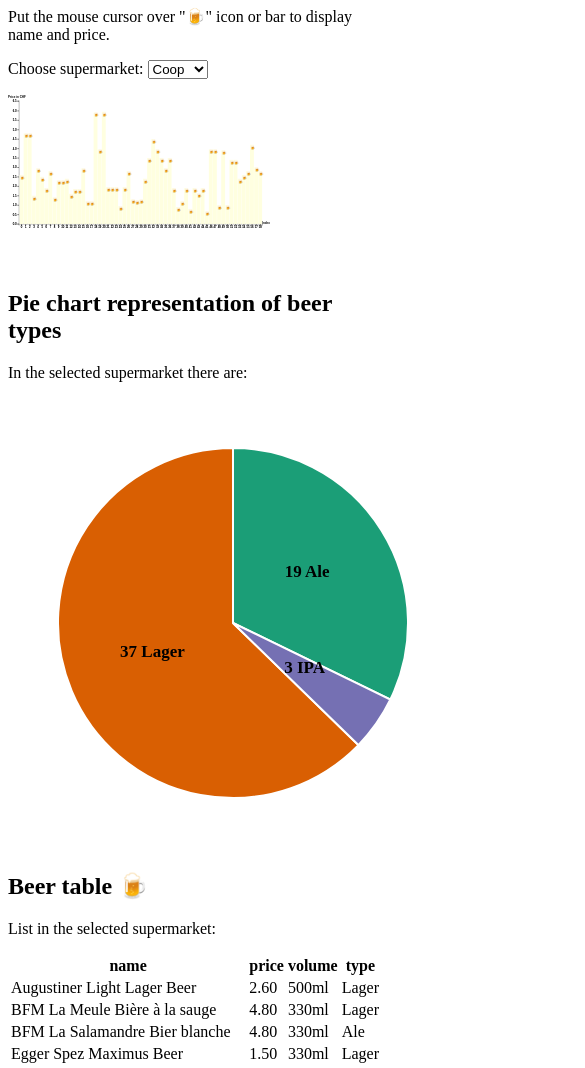
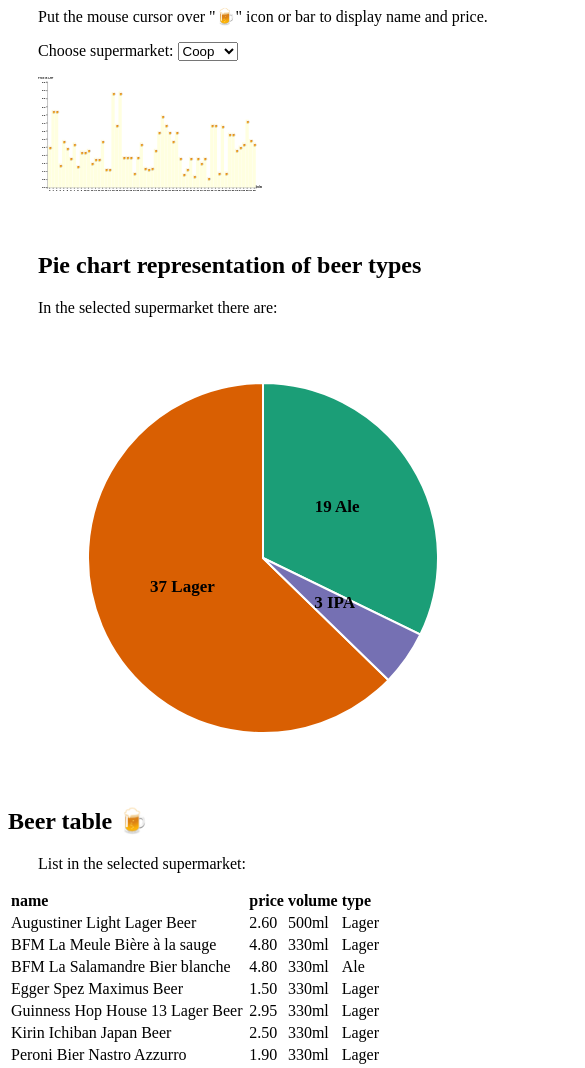
Before and after one commit to Andrei-ctrl/Visualisation-beer-prices, a plain HTML site: page index.html in a window 390 px wide. Shown: the part 73-1141 px from the top of the page, 585 px wide, since content can reach past the window. Drawn offline with nearby package versions, Linux system fonts and the light colour scheme.

Commit message:
Update style.css

```diff
--- a/css/style.css
+++ b/css/style.css
@@ -8,22 +8,121 @@ p.title {
 }
 
 .canva {
-  width: 70%;
-  height: 70%;
+  margin-left: 30px;
+  width: 55%;
+  height: 55%;
+  display: inline-block;
+  justify-content: center;
+  position: relative;
+}
+
+.title,
+.title_pie {
+  margin-left: 30px;
+  width: 900px;
+}
+
+.instructions,
+p {
+  margin-left: 30px;
+  width: 900px;
+}
+
+#my_dataviz {
+  margin-left: 30px;
+  width: 900px;
   display: absolute;
   justify-content: center;
 }
-div.tooltip {
-  color: black;
+
+.title_table {
+  max-width: 1250px;
+  text-align: left;
+  position: relative;
+  left: 1200px;
+  bottom: 1240px;
+}
+.table_desc {
+  max-width: 1250px;
+  text-align: left;
+  position: relative;
+  left: 1173px;
+  bottom: 1235px;
+}
+#output {
+  max-width: 1250px;
+  text-align: left;
+  position: relative;
+  left: 1200px;
+  bottom: 1230px;
+}
+
+@media (max-width: 768px) {
+  .title_table,
+  .table_desc,
+  #output {
+    position: static;
+  }
+}
+
+@media (max-width: 768px) {
+  .title_table,
+  .table_desc,
+  #output {
+    position: static;
+  }
+  .canva {
+    margin-left: 30px;
+    width: auto;
+    height: auto;
+    display: inline-block;
+    justify-content: center;
+    position: relative;
+  }
+}
+
+@media (max-width: 768px) {
+  .title_table,
+  .table_desc,
+  #output {
+    position: static;
+  }
+  .canva {
+    margin-left: 30px;
+    width: 60%;
+    height: 60%;
+    display: inline-block;
+    justify-content: center;
+    position: static;
+  }
+}
+
+.tooltip {
   position: absolute;
-  text-align: left;
-  width: auto;
-  height: auto;
-  padding: 5px;
-  font-family: Futura;
-  font: 15px sans-serif;
-  background: lightblue;
-  border: 0px;
-  border-radius: 8px;
-  pointer-events: none;
+  display: inline-block;
+  border-bottom: 1px dotted black;
 }
+
+.tooltip .tooltiptext {
+  width: 120px;
+  background-color: black;
+  color: #fff;
+  text-align: center;
+  border-radius: 6px;
+  padding: 5px 0;
+  position: absolute;
+  z-index: 1;
+  top: -5px;
+  left: 110%;
+}
+
+.tooltip .tooltiptext::after {
+  content: "";
+  position: absolute;
+  top: 50%;
+  right: 100%;
+  margin-top: -5px;
+  border-width: 5px;
+  border-style: solid;
+  border-color: transparent black transparent transparent;
+}
```
